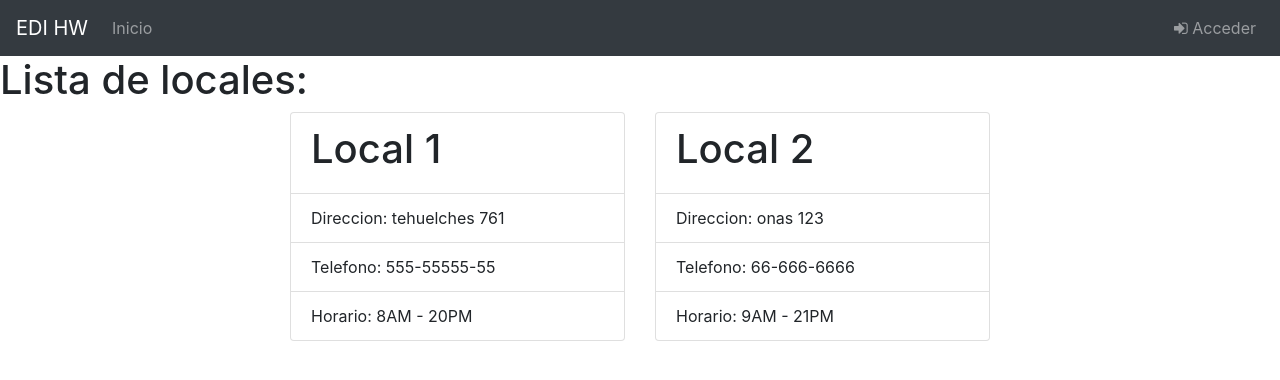
After one commit to hermesrt/tiendaCodeIgniter, a CodeIgniter app: page /tiendaCodeIgniter/nuestros_locales in a window 1280 px wide. The commit adds this page. Shown: the top 380 px of the page. Run offline with CodeIgniter, Linux system fonts and the light colour scheme.

Commit message:
Agrego "locales" para entrega de actividad del curso

```diff
--- a/application/config/routes.php
+++ b/application/config/routes.php
@@ -56,3 +56,4 @@ $route['translate_uri_dashes'] = FALSE;
 $route['categoria_producto/(:any)'] = 'Inicio/categoria/$1';
 $route['detalle/(:any)'] = 'Inicio/detalle/$1';
 $route['nuestras_promociones'] = 'inicio/promociones';
+$route['nuestros_locales'] = 'locales/index';
--- /dev/null
+++ b/application/controllers/Locales.php
@@ -0,0 +1,19 @@
+<?php
+
+defined('BASEPATH') OR exit('No direct script access allowed');
+
+class Locales extends CI_Controller {
+
+    public function __construct()
+	{
+		parent::__construct();
+		$this->load->model('Locales_model');
+	}
+    public function index()
+    {
+       $data['locales'] = $this->Locales_model->obtenerLocales();
+		$this->plantilla->publica('publica/vistaLocales', $data);
+    }
+
+}
+?>
--- /dev/null
+++ b/application/models/Locales_model.php
@@ -0,0 +1,17 @@
+<?php
+
+defined('BASEPATH') OR exit('No direct script access allowed');
+
+class Locales_model extends CI_Model {
+
+    function obtenerLocales(){
+        $locales[]=['direccion' => 'tehuelches 761', 'telefono' => '555-55555-55', 'horario' => '8AM - 20PM'];
+        $locales[]=['direccion' => 'onas 123', 'telefono' => '66-666-6666', 'horario' => '9AM - 21PM'];
+        return $locales;
+    }
+
+}
+
+/* End of file Locales_model.php */
+
+?>
--- a/application/views/publica/carousel.php
+++ b/application/views/publica/carousel.php
@@ -8,7 +8,7 @@
     <div class="carousel-item active">
       <img class="d-block w-100" src="https://picsum.photos/1920/600?image=2&blur" alt="First slide">
       <div class="carousel-caption d-none d-md-block">
-          <h5 class="text-dark">Titulo</h5>
+          <a class="btn btn-primary" href="<?php echo base_url('nuestros_locales')?>">Nuestros locales</a>
         </div>
     </div>
     <div class="carousel-item">
--- /dev/null
+++ b/application/views/publica/vistaLocales.php
@@ -0,0 +1,18 @@
+<h1>Lista de locales:</h1>
+
+<div class="container">
+    <div class="row">
+        <?php foreach ($locales as $key => $value): ?>
+
+            <div class="col">
+                 <ul class="list-group">
+                    <li class="list-group-item"><h1>Local <?php echo($key+1) ?></h1></li>
+                    <li class="list-group-item">Direccion: <?php echo($locales[$key]['direccion']) ?></li>
+                    <li class="list-group-item">Telefono: <?php echo($locales[$key]['telefono']) ?></li>
+                    <li class="list-group-item">Horario: <?php echo($locales[$key]['horario']) ?></li>
+                </ul>
+            </div>
+        <?php endforeach; ?>
+
+    </div>
+</div>
```
